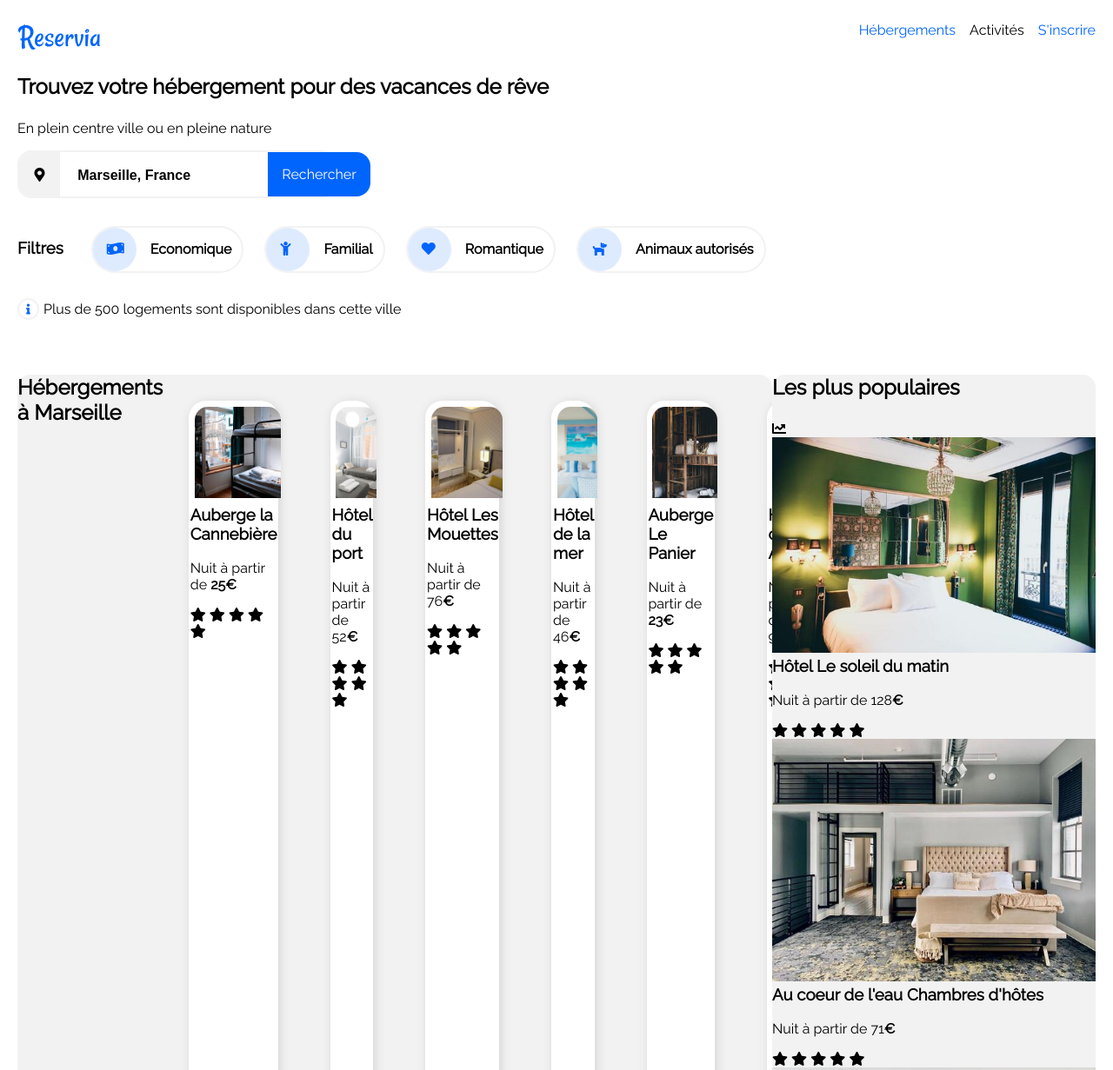
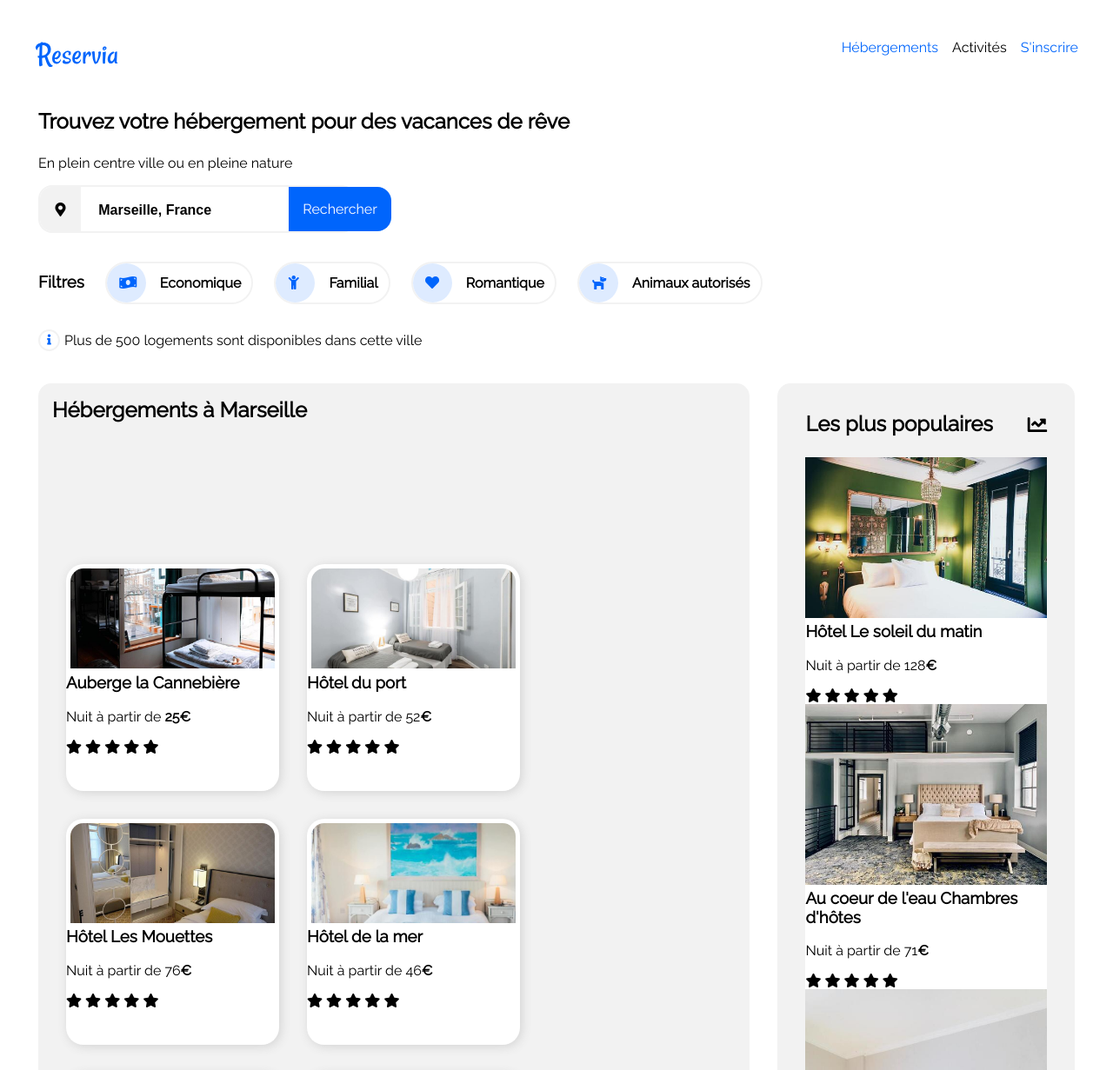
Before and after one commit to LaetiDuche/LaetitiaDuchemin_2_05032021, a plain HTML site: page index.html in a window 1280 px wide. Shown: the top 1231 px of the page at 87% size. Drawn offline with Linux system fonts and the light colour scheme.

Commit message:
modif css section2

```diff
--- a/styles.css
+++ b/styles.css
@@ -47,12 +47,15 @@ section
 }
 
 /*header*/
+
 .navigation
 {
     display: flex;
     justify-content: space-between;
     align-items: center;
-    margin: 20px;
+    margin: 2.5rem;
+
+
 }
 .container-nav
 {
@@ -76,6 +79,10 @@ color: #0065fc;
 }
 
 /* Section 1 = titre, soustitre, champ recherche, filtres, info*/
+.section1
+{
+    margin: 1.5rem;
+}
 .recherche
 {
     margin-bottom: 2rem;
@@ -128,7 +135,7 @@ color: #0065fc;
     margin-bottom: 1rem;
     align-items: baseline;
     display: flex;
-    gap: 2rem;
+    gap: 1.5rem;
 
 }
 .filtre-choix
@@ -146,10 +153,10 @@ color: #0065fc;
 {
     background-color: #DEEBFF;
     border-radius: 2rem ;
-    padding: 1rem;
+    padding: 0.9rem;
     color: #0065fc;
-    height: 50px;
-    width: 50px;
+    height: 45px;
+    width: 45px;
 }
 .filtre-name
 {
@@ -190,78 +197,92 @@ color: #0065fc;
 {
     display: flex;
     flex-wrap: wrap;
-    padding-top: 50px;
-    overflow: hidden;
+    /* overflow: hidden; */
+    margin: 1.5rem;
+    justify-content: space-between;
 }
 
 /*hebergement*/
 .hebergement
 {
     background-color: #F2F2F2;
-    /* flex: 1 1 70%;
-    min-width: 25ch; */
-    width: 70%;
+    flex: 1 1 60% ;
+    min-width: 25ch;
     border-radius: 15px;
     display: flex;
     flex-direction: row;
-    /* flex-wrap: nowrap; */
+    flex-wrap: wrap;
+    padding: 1rem;
+    margin-right: 2rem;
+
 }
 .articles
 {
     display: flex;
+    flex-wrap: wrap;
 }
-/* .carte
-{
-    background-color: white;
-    border-radius: 15px;
-    display: flex;
-    flex-wrap: wrap;
-    object-fit: cover;
-} */
+
 .artheb
 {
-    /* padding: 0.1rem;
-    width: 252px;
+    overflow: hidden;
     background-color: white;
-    border-radius: 15px;
-    box-shadow: 2px 2px 12px  lightgrey;
-    overflow: hidden; */
-    background-color: #ffffff;
-    padding: 0.1rem;
-    margin: 30px;
+    margin: 1rem;
     border-radius: 20px;
     box-shadow: 2px 2px 12px  lightgrey;
+    flex-grow: 0;
+     flex-shrink: 3;
+     flex-basis: 245px;
+    /* padding: 1rem; */
     /* width: 252px;
     height: 230px; */
     /* display: flex; */
 }
 .figheb
 {
-    /* display: flex;
+    display: flex;
     flex-direction: column;
-    height: 210px; */
-    /* max-width: 300px; */
-
+    /* height: 50px;  */
 }
 .imgheberge
 {
-    background-size: contain ;
-    width: 240px;
-    height: 105px;
+    /* width: 230px; */
+    height: 115px;
     border-radius: 15px 15px 0 0;
     margin: 0.3rem;
     object-fit: cover;
+    /* background-size: contain ; */
+
 }
 /*populaires*/
 aside
 {
     border-radius: 15px;
     background-color: #F2F2F2;
-    flex: 1 1 30%;
+    flex: 1 1 20%;
     min-width: 15ch;
+    padding: 2rem;
+}
+.artpop
+{
+    background-color: white;
+}
+.popheader
+{
+    display: flex;
+    justify-content: space-between;
+    align-items: center;
+}
+.fa-chart-line
+{
+    margin-top: -20px;
+    font-size: 1.4rem;
 }
 
-
+/*section3*/
+.section3
+{
+    margin: 1.5rem;
+}
 footer
 {
     background-color: #F2F2F2;
```
